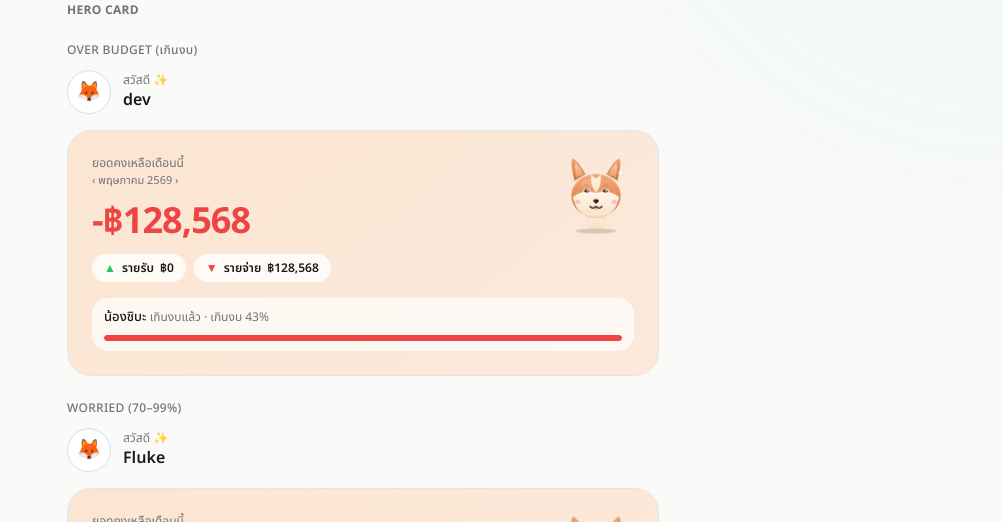
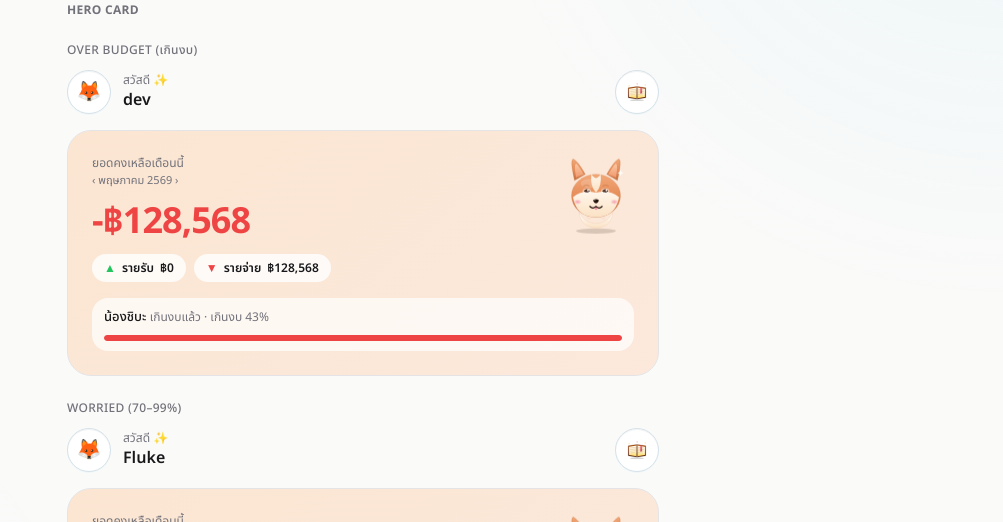
Before and after one commit to Chinnakrit05/jaitang, a Next.js app in the folder app/: page /hero-preview in a window 1280 px wide. Shown: the part 154-676 px from the top of the page, without its empty margins (277-1280 px from the left). Built offline with nearby package versions, Linux system fonts and the light colour scheme; no server answers.

Commit message:
Dashboard: ledgers shortcut button in greeting row's top-right corner

```diff
--- a/app/src/components/dashboard-hero.tsx
+++ b/app/src/components/dashboard-hero.tsx
@@ -1,6 +1,8 @@
+import Link from "next/link";
 import { getTranslations } from "next-intl/server";
 import { Mascot } from "@/components/mascots";
 import { AnimatedAmount } from "@/components/animated-amount";
+import { JtIcon } from "@/components/icons";
 
 /**
  * Hero balance card — replaces the 3-up SummaryCard grid with a single
@@ -94,10 +96,17 @@ export async function DashboardHero({
             🦊
           </div>
         )}
-        <div className="min-w-0">
+        <div className="min-w-0 flex-1">
           <div className="text-xs text-(--muted)">{t("dashboard.helloShort")}</div>
           <div className="text-base font-semibold truncate">{name}</div>
         </div>
+        <Link
+          href="/ledgers"
+          aria-label={t("more.accountsBook")}
+          className="h-11 w-11 shrink-0 rounded-full bg-(--card) border border-(--border) flex items-center justify-center shadow-sm hover:bg-(--background) transition"
+        >
+          <JtIcon name="ledgers" className="h-5 w-5 text-(--peach-deep)" />
+        </Link>
       </div>
 
       {/* Hero card — peach gradient, mascot floats in the top-right
```
